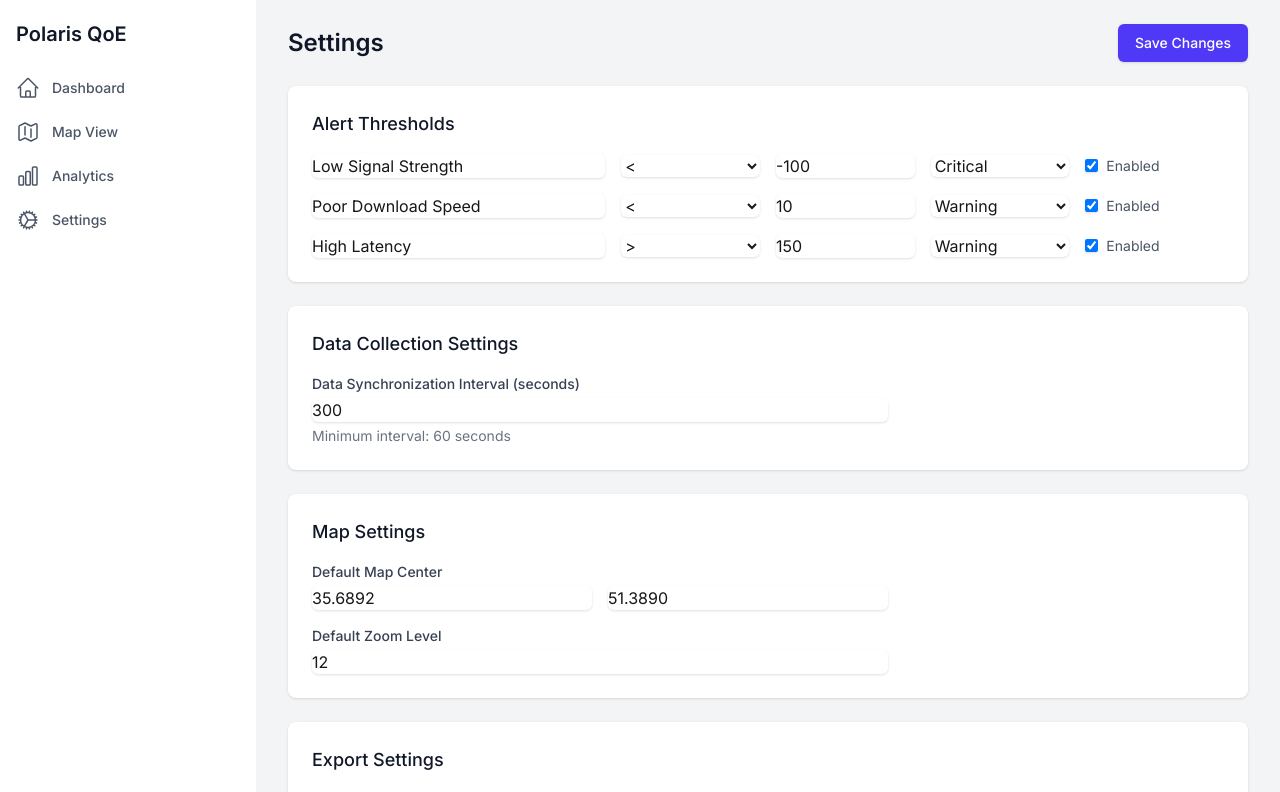
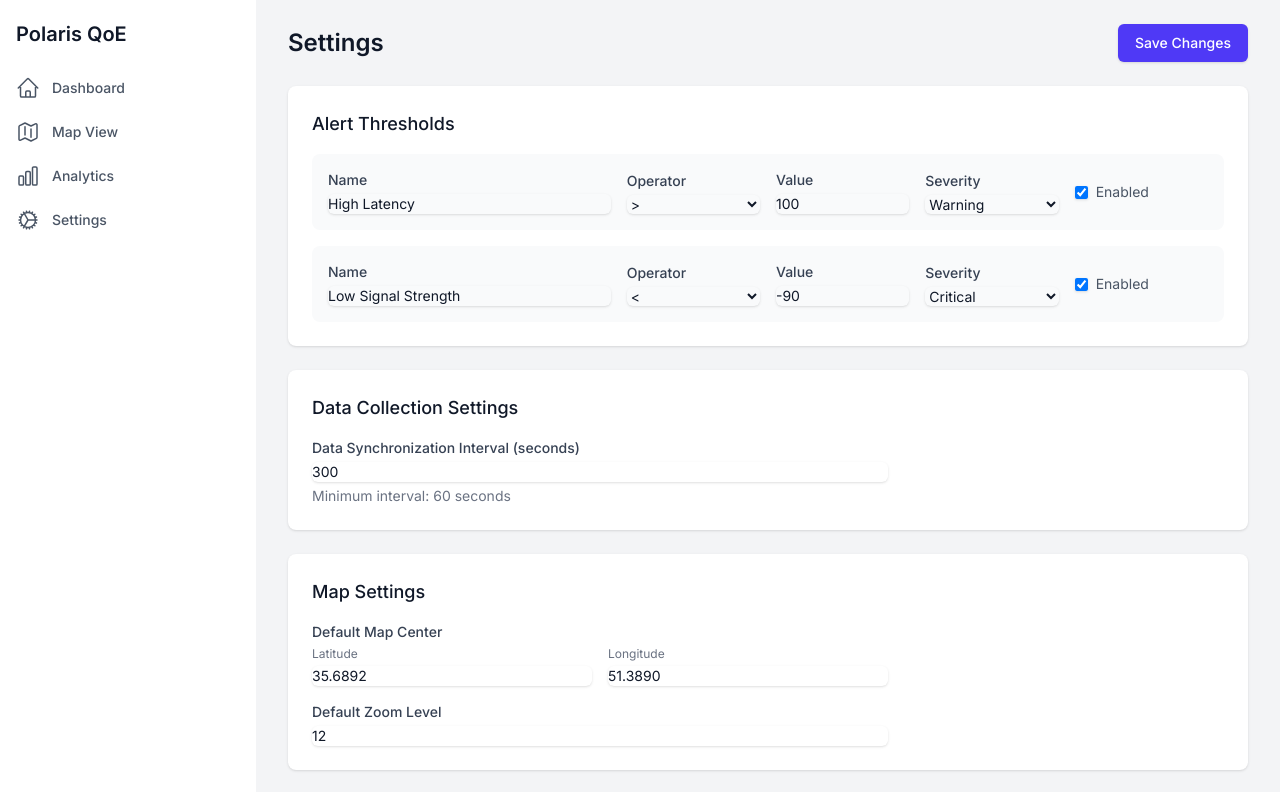
Before and after one commit to NetMob-Mobile-Networks-Project/polaris-web, a Next.js app: page /dashboard/settings in a window 1280 px wide. Shown: the top 792 px of the page. Built offline with nearby package versions, Linux system fonts and the light colour scheme.

Commit message:
fix input widgets visibilty in setting page

```diff
--- a/src/app/dashboard/settings/page.tsx
+++ b/src/app/dashboard/settings/page.tsx
@@ -2,52 +2,58 @@
 
 import { useState } from 'react';
 import { Card } from '@/components/ui/card';
-import { ThresholdConfig } from '@/types/network';
 
-const defaultThresholds: ThresholdConfig[] = [
+interface ThresholdConfig {
+  id: string;
+  name: string;
+  operator: 'lt' | 'lte' | 'gt' | 'gte' | 'eq';
+  value: number;
+  severity: 'info' | 'warning' | 'critical';
+  enabled: boolean;
+}
+
+export default function SettingsPage() {
+  const [thresholds, setThresholds] = useState<ThresholdConfig[]>([
     {
       id: '1',
-    name: 'Low Signal Strength',
-    metric: 'signalStrength',
-    operator: 'lt',
-    value: -100,
-    severity: 'critical',
+      name: 'High Latency',
+      operator: 'gt',
+      value: 100,
+      severity: 'warning',
       enabled: true,
     },
     {
       id: '2',
-    name: 'Poor Download Speed',
-    metric: 'httpDownloadSpeed',
+      name: 'Low Signal Strength',
       operator: 'lt',
-    value: 10,
-    severity: 'warning',
+      value: -90,
+      severity: 'critical',
       enabled: true,
     },
-  {
-    id: '3',
-    name: 'High Latency',
-    metric: 'pingLatency',
-    operator: 'gt',
-    value: 150,
-    severity: 'warning',
-    enabled: true,
-  },
-];
+  ]);
 
-export default function SettingsPage() {
-  const [thresholds, setThresholds] = useState<ThresholdConfig[]>(defaultThresholds);
-  const [syncInterval, setSyncInterval] = useState('300'); // 5 minutes in seconds
+  const [syncInterval, setSyncInterval] = useState('300');
 
-  const handleThresholdChange = (id: string, field: keyof ThresholdConfig, value: any) => {
-    setThresholds(thresholds.map(threshold =>
+  const handleThresholdChange = (
+    id: string,
+    field: keyof ThresholdConfig,
+    value: any
+  ) => {
+    setThresholds((prev) =>
+      prev.map((threshold) =>
         threshold.id === id ? { ...threshold, [field]: value } : threshold
-    ));
+      )
+    );
   };
 
   const handleSaveSettings = () => {
     // TODO: Implement settings save functionality
     console.log('Saving settings:', { thresholds, syncInterval });
   };
+
+  const inputClasses = "block w-full rounded-md border-gray-300 shadow-sm focus:border-indigo-500 focus:ring-indigo-500 sm:text-sm text-gray-900";
+  const labelClasses = "block text-sm font-medium text-gray-700 mb-1";
+  const selectClasses = "block w-full rounded-md border-gray-300 shadow-sm focus:border-indigo-500 focus:ring-indigo-500 sm:text-sm text-gray-900";
 
   return (
     <div className="space-y-6">
@@ -66,20 +72,23 @@ export default function SettingsPage() {
           <h2 className="text-lg font-medium text-gray-900 mb-4">Alert Thresholds</h2>
           <div className="space-y-4">
             {thresholds.map((threshold) => (
-              <div key={threshold.id} className="grid grid-cols-6 gap-4 items-center">
+              <div key={threshold.id} className="grid grid-cols-6 gap-4 items-center p-4 bg-gray-50 rounded-lg">
                 <div className="col-span-2">
+                  <label className={labelClasses}>Name</label>
                   <input
                     type="text"
                     value={threshold.name}
                     onChange={(e) => handleThresholdChange(threshold.id, 'name', e.target.value)}
-                    className="block w-full rounded-md border-gray-300 shadow-sm focus:border-indigo-500 focus:ring-indigo-500"
+                    className={inputClasses}
+                    placeholder="Enter threshold name"
                   />
                 </div>
                 <div>
+                  <label className={labelClasses}>Operator</label>
                   <select
                     value={threshold.operator}
                     onChange={(e) => handleThresholdChange(threshold.id, 'operator', e.target.value)}
-                    className="block w-full rounded-md border-gray-300 shadow-sm focus:border-indigo-500 focus:ring-indigo-500"
+                    className={selectClasses}
                   >
                     <option value="lt">&lt;</option>
                     <option value="lte">≤</option>
@@ -89,25 +98,28 @@ export default function SettingsPage() {
                   </select>
                 </div>
                 <div>
+                  <label className={labelClasses}>Value</label>
                   <input
                     type="number"
                     value={threshold.value}
                     onChange={(e) => handleThresholdChange(threshold.id, 'value', parseFloat(e.target.value))}
-                    className="block w-full rounded-md border-gray-300 shadow-sm focus:border-indigo-500 focus:ring-indigo-500"
+                    className={inputClasses}
+                    placeholder="Enter value"
                   />
                 </div>
                 <div>
+                  <label className={labelClasses}>Severity</label>
                   <select
                     value={threshold.severity}
                     onChange={(e) => handleThresholdChange(threshold.id, 'severity', e.target.value as ThresholdConfig['severity'])}
-                    className="block w-full rounded-md border-gray-300 shadow-sm focus:border-indigo-500 focus:ring-indigo-500"
+                    className={selectClasses}
                   >
                     <option value="info">Info</option>
                     <option value="warning">Warning</option>
                     <option value="critical">Critical</option>
                   </select>
                 </div>
-                <div>
+                <div className="flex items-end">
                   <label className="inline-flex items-center">
                     <input
                       type="checkbox"
@@ -127,7 +139,7 @@ export default function SettingsPage() {
           <h2 className="text-lg font-medium text-gray-900 mb-4">Data Collection Settings</h2>
           <div className="max-w-xl space-y-4">
             <div>
-              <label className="block text-sm font-medium text-gray-700">
+              <label className={labelClasses}>
                 Data Synchronization Interval (seconds)
               </label>
               <input
@@ -136,7 +148,8 @@ export default function SettingsPage() {
                 onChange={(e) => setSyncInterval(e.target.value)}
                 min="60"
                 step="60"
-                className="mt-1 block w-full rounded-md border-gray-300 shadow-sm focus:border-indigo-500 focus:ring-indigo-500"
+                className={inputClasses}
+                placeholder="Enter interval in seconds"
               />
               <p className="mt-1 text-sm text-gray-500">
                 Minimum interval: 60 seconds
@@ -149,26 +162,32 @@ export default function SettingsPage() {
           <h2 className="text-lg font-medium text-gray-900 mb-4">Map Settings</h2>
           <div className="max-w-xl space-y-4">
             <div>
-              <label className="block text-sm font-medium text-gray-700">
+              <label className={labelClasses}>
                 Default Map Center
               </label>
               <div className="mt-1 grid grid-cols-2 gap-4">
+                <div>
+                  <label className="block text-xs text-gray-500 mb-1">Latitude</label>
                   <input
                     type="text"
-                  placeholder="Latitude"
+                    placeholder="35.6892"
                     defaultValue="35.6892"
-                  className="block w-full rounded-md border-gray-300 shadow-sm focus:border-indigo-500 focus:ring-indigo-500"
+                    className={inputClasses}
                   />
+                </div>
+                <div>
+                  <label className="block text-xs text-gray-500 mb-1">Longitude</label>
                   <input
                     type="text"
-                  placeholder="Longitude"
+                    placeholder="51.3890"
                     defaultValue="51.3890"
-                  className="block w-full rounded-md border-gray-300 shadow-sm focus:border-indigo-500 focus:ring-indigo-500"
+                    className={inputClasses}
                   />
                 </div>
               </div>
+            </div>
             <div>
-              <label className="block text-sm font-medium text-gray-700">
+              <label className={labelClasses}>
                 Default Zoom Level
               </label>
               <input
@@ -176,7 +195,8 @@ export default function SettingsPage() {
                 defaultValue={12}
                 min={1}
                 max={18}
-                className="mt-1 block w-full rounded-md border-gray-300 shadow-sm focus:border-indigo-500 focus:ring-indigo-500"
+                className={inputClasses}
+                placeholder="Enter zoom level (1-18)"
               />
             </div>
           </div>
@@ -186,12 +206,12 @@ export default function SettingsPage() {
           <h2 className="text-lg font-medium text-gray-900 mb-4">Export Settings</h2>
           <div className="max-w-xl space-y-4">
             <div>
-              <label className="block text-sm font-medium text-gray-700">
+              <label className={labelClasses}>
                 Default Export Format
               </label>
               <select
                 defaultValue="csv"
-                className="mt-1 block w-full rounded-md border-gray-300 shadow-sm focus:border-indigo-500 focus:ring-indigo-500"
+                className={selectClasses}
               >
                 <option value="csv">CSV</option>
                 <option value="kml">KML</option>
```
Lines whose indentation alone changed are shown as unchanged.
